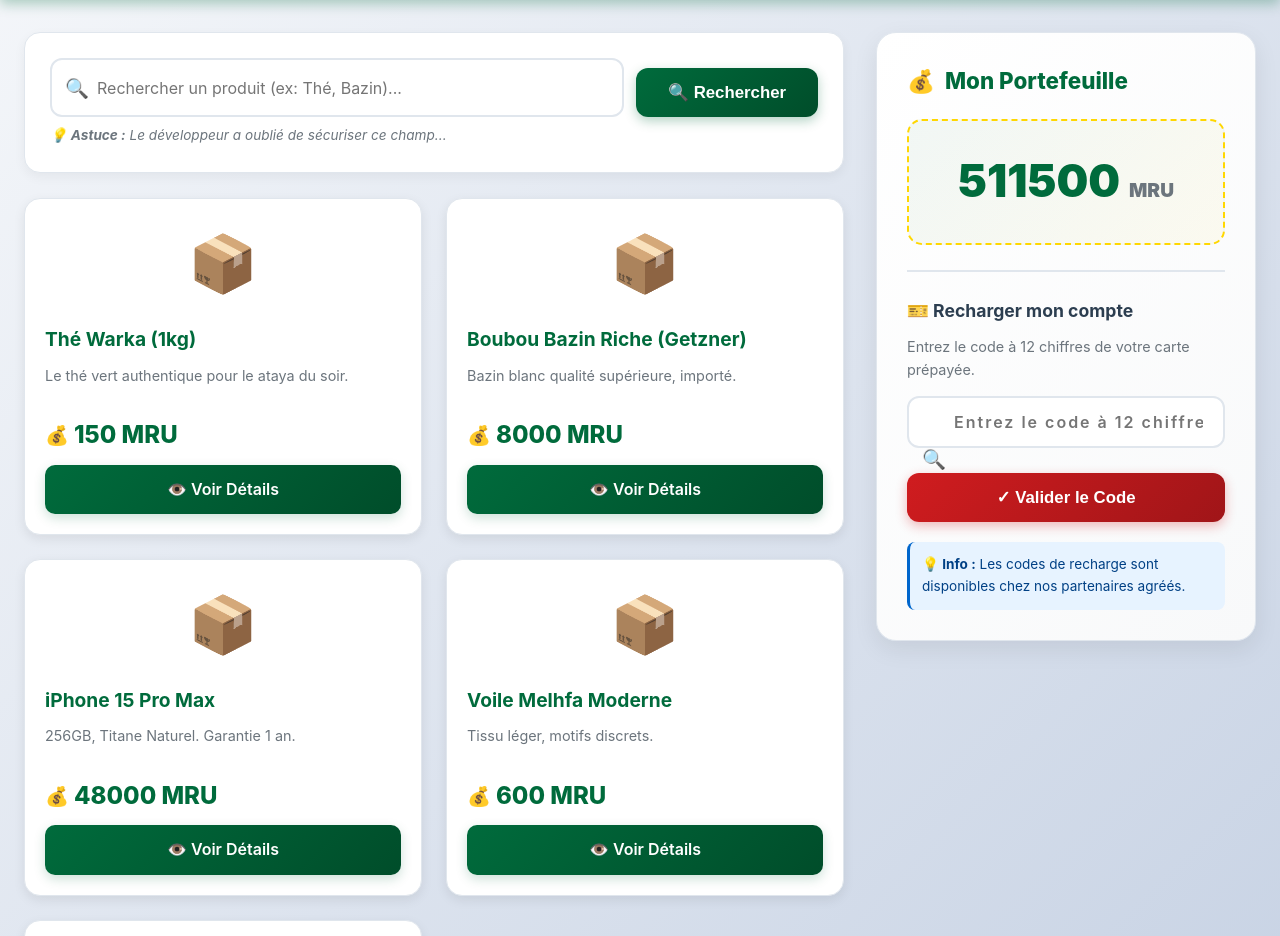
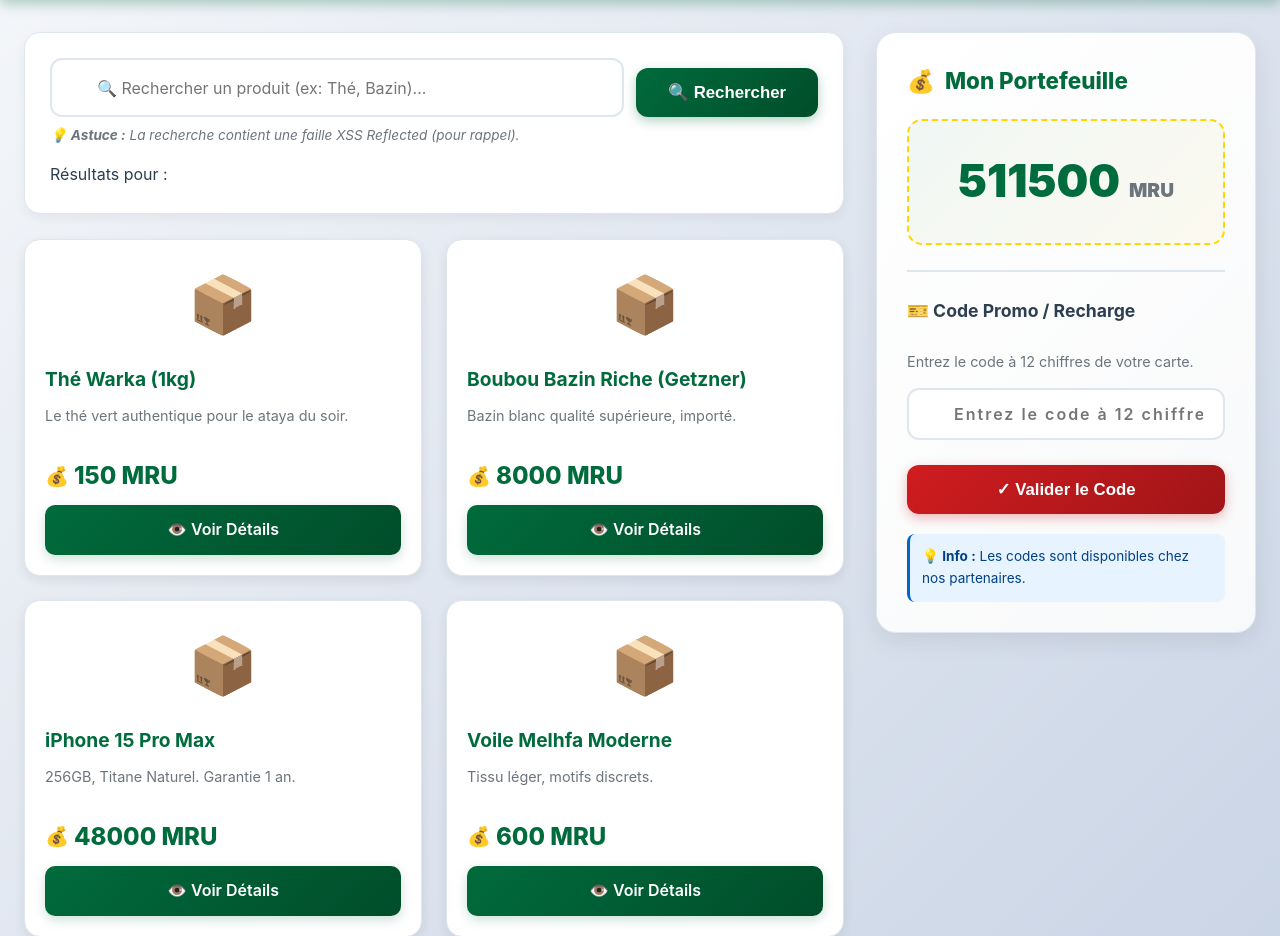
Before and after one commit to dr-ahmedsejad/SEC_WEB_LAB, a Flask app: page / in a window 1280 px wide. Shown: the part 100-1036 px from the top of the page. Run offline with Flask 3, Linux system fonts and the light colour scheme; a user stored in the database is signed in; data comes from the database, SQL or seed files in the repository; both versions use the stored data as it was after the commit.

Commit message:
30-12-2025

```diff
--- a/app.py
+++ b/app.py
@@ -127,6 +127,8 @@
 
 app = Flask(__name__)
 app.secret_key = 'mauritanie_ctf_secret_key'
+app.config['SESSION_COOKIE_HTTPONLY'] = False
+HTTPONLY = False
 
 
 def get_db_connection():
@@ -301,4 +303,4 @@
 
 
 if __name__ == '__main__':
-    app.run(debug=True, port=5000)
+    app.run(debug=True,host="0.0.0.0", port=5000)
--- /dev/null
+++ b/loot.txt
@@ -0,0 +1,2 @@
+[2025-12-29 19:25:53.930605] IP: 127.0.0.1 | COOKIE: csrftoken=5rul1GOW3p33FOYdkKzMzx9wX5EcVi7a; session=eyJzb2xkZV9tcnUiOjUwMDUwMCwidXNlcl9pZCI6MSwidXNlcm5hbWUiOiJhZG1pbl9iYXJha2EifQ.aVLVwQ.ly5_HrIke6fXVRzTTpXOARts4a4
+[2025-12-29 19:25:59.845234] IP: 127.0.0.1 | COOKIE: csrftoken=5rul1GOW3p33FOYdkKzMzx9wX5EcVi7a; session=eyJzb2xkZV9tcnUiOjUwMDUwMCwidXNlcl9pZCI6MSwidXNlcm5hbWUiOiJhZG1pbl9iYXJha2EifQ.aVLVwQ.ly5_HrIke6fXVRzTTpXOARts4a4
--- /dev/null
+++ b/passwords.txt
@@ -0,0 +1 @@
+[2025-12-29 21:20:58.152851] IP: 127.0.0.1 | User: sejad | Pass: nnn
--- a/static/style.css
+++ b/static/style.css
@@ -120,7 +120,8 @@
     position: relative;
 }
 
-.main-layout form::before {
+/* Loupe UNIQUEMENT pour le formulaire de recherche */
+.search-form::before {
     content: "🔍";
     position: absolute;
     left: 15px;
@@ -129,6 +130,10 @@
     font-size: 1.2rem;
     pointer-events: none;
     z-index: 1;
+}
+
+.search-form {
+    position: relative;
 }
 
 .main-layout input[type="text"] {
--- a/templates/base.html
+++ b/templates/base.html
@@ -7,6 +7,7 @@
     <title>🌙 El Baraka Shop - Boutique en ligne Mauritanie</title>
     <link rel="stylesheet" href="{{ url_for('static', filename='style.css') }}">
 </head>
+
 <body>
 
     <nav class="navbar">
--- a/templates/index.html
+++ b/templates/index.html
@@ -5,18 +5,20 @@
 <div class="main-layout">
 
     <div>
-        <!-- Barre de recherche améliorée -->
         <div style="background: white; padding: 25px; border-radius: 16px; margin-bottom: 25px; box-shadow: 0 4px 12px rgba(0,0,0,0.05); border: 1px solid #e0e6ed;">
             <form action="/recherche" method="GET" style="display: flex; gap: 12px; position: relative;">
-                <input type="text" name="q" value="{{ search_term }}" placeholder="Rechercher un produit (ex: Thé, Bazin)..." style="flex: 1;">
+                <input type="text" name="q" value="{{ search_term }}" placeholder="🔍 Rechercher un produit (ex: Thé, Bazin)..." style="flex: 1;">
                 <button type="submit" class="btn-primary" style="width: auto; padding: 14px 32px;">🔍 Rechercher</button>
             </form>
             <small style="color: #6c757d; display: block; margin-top: 8px; font-style: italic;">
-                💡 <strong>Astuce :</strong> Le développeur a oublié de sécuriser ce champ...
+                💡 <strong>Astuce :</strong> La recherche contient une faille XSS Reflected (pour rappel).
             </small>
+
+            <div style="margin-top: 15px;">
+                Résultats pour : {{ search_term | safe }}
+            </div>
         </div>
 
-        <!-- Grille de produits -->
         <div class="products-grid">
             {% if produits %}
                 {% for p in produits %}
@@ -48,7 +50,6 @@
         </div>
     </div>
 
-    <!-- Sidebar Portefeuille -->
     <aside>
         <div class="wallet-card">
             <h3 style="margin-top: 0; color: var(--primary); font-size: 1.4rem; font-weight: 800; display: flex; align-items: center; gap: 10px;">
@@ -63,10 +64,24 @@
             <hr style="border: 0; border-top: 2px solid #e0e6ed; margin: 25px 0;">
 
             <h4 style="color: var(--text); margin-bottom: 10px; font-size: 1.1rem; font-weight: 700;">
-                🎫 Recharger mon compte
+                🎫 Code Promo / Recharge
             </h4>
+
+            <!-- ❌ VULNÉRABILITÉ XSS DOM-Based -->
+            <div id="promo-display" style="color: #006b3c; font-weight: bold; margin-bottom: 10px; min-height: 5px;"></div>
+
+            <script>
+                const params = new URLSearchParams(window.location.search);
+                const promo = params.get('promo');
+
+                if (promo) {
+                    // ❌ DANGER : innerHTML sans échappement
+                    document.getElementById('promo-display').innerHTML = promo;
+                }
+            </script>
+
             <p style="font-size: 0.9rem; color: #6c757d; margin-bottom: 15px;">
-                Entrez le code à 12 chiffres de votre carte prépayée.
+                Entrez le code à 12 chiffres de votre carte.
             </p>
 
             <form action="/recharger" method="POST" style="display: flex; flex-direction: column; gap: 15px;">
@@ -85,7 +100,7 @@
 
             <div style="margin-top: 20px; padding: 12px; background: #e7f3ff; border-radius: 8px; border-left: 3px solid #0066cc;">
                 <p style="margin: 0; font-size: 0.85rem; color: #004085;">
-                    <strong>💡 Info :</strong> Les codes de recharge sont disponibles chez nos partenaires agréés.
+                    <strong>💡 Info :</strong> Les codes sont disponibles chez nos partenaires.
                 </p>
             </div>
         </div>
--- a/templates/produit_details.html
+++ b/templates/produit_details.html
@@ -136,6 +136,7 @@
                         </div>
                         {% endfor %}
                     {% else %}
+
                         <div style="text-align: center; padding: 40px; color: #6c757d;">
                             <div style="font-size: 3rem; margin-bottom: 15px; opacity: 0.3;">💬</div>
                             <p style="font-size: 1.1rem; margin: 0;">Aucun avis pour le moment.</p>
```
Also changed, not shown: hacker_server.py (added, +45 -0 lines), elbaraka.db.
